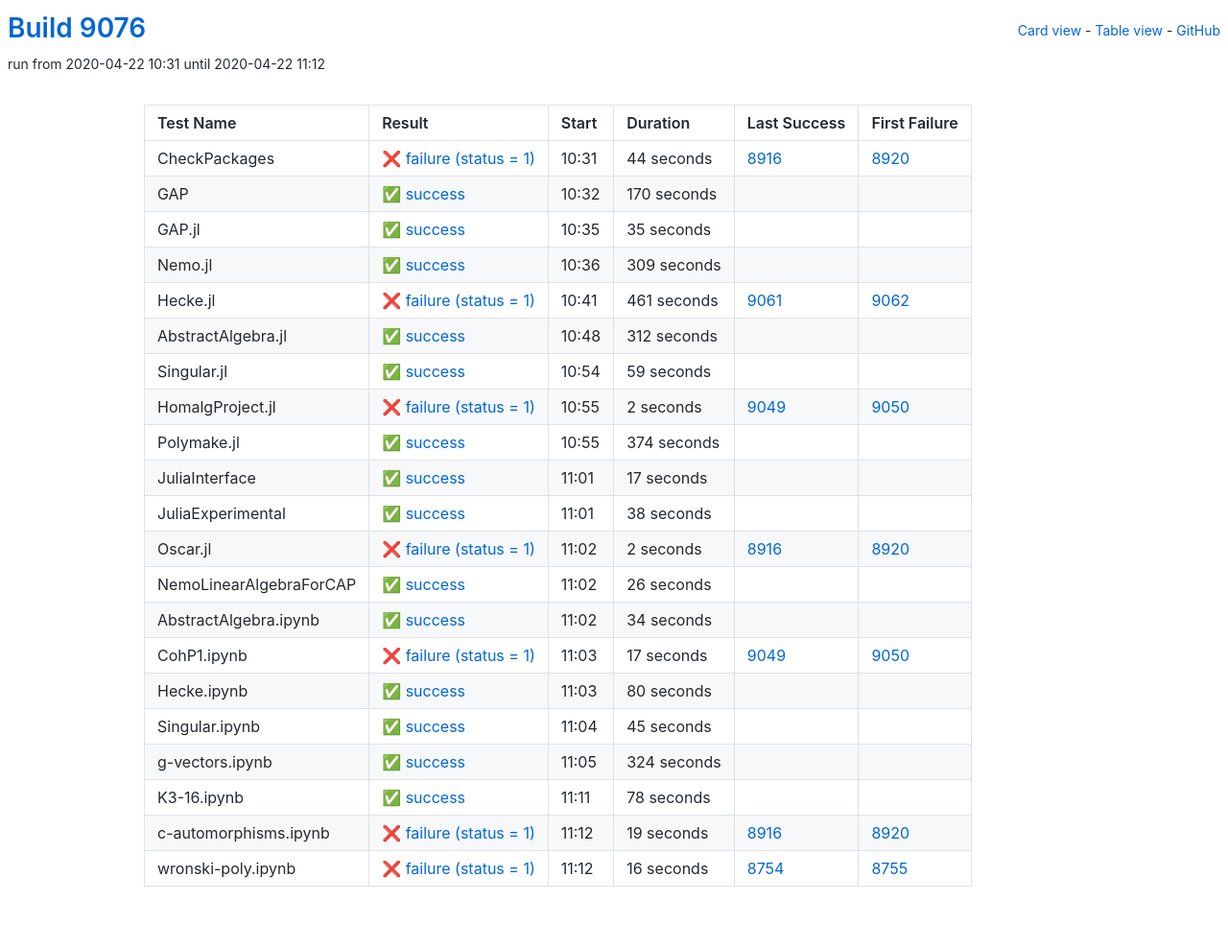
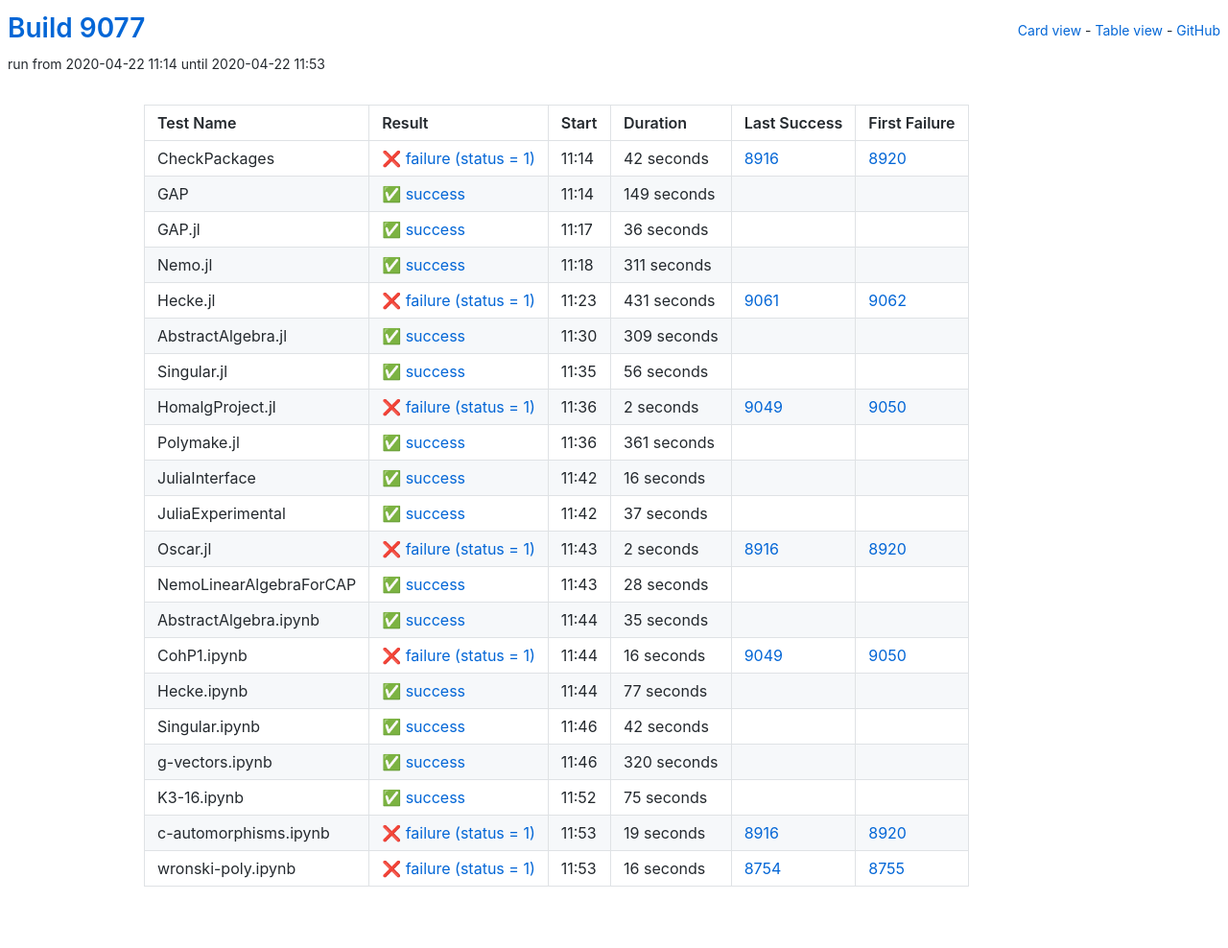
Before and after one commit to oscar-system/oscar-ci-status, a Jekyll site: the page built from table.html, in a window 1280 px wide. Shown: the whole page at 96% size. Built offline with Jekyll 4.4.1, drawn with Linux system fonts in a browser that asks for light colours.

Commit message:
Build 9077

```diff
--- a/_data/ci.yml
+++ b/_data/ci.yml
@@ -1,27 +1,148 @@
-build: 9076
-build_url: https://oscarci.mathematik.uni-kl.de/job/oscar/9076/
+build: 9077
+build_url: https://oscarci.mathematik.uni-kl.de/job/oscar/9077/
 job: oscar
 tests:
-- duration: 44
+- duration: 42
   exitcode: 1
   first_failure: 8920
   first_failure_url: https://oscarci.mathematik.uni-kl.de/job/oscar/8920/
   last_success: 8916
   last_success_url: https://oscarci.mathematik.uni-kl.de/job/oscar/8916/
-  log: https://oscarci.mathematik.uni-kl.de/job/oscar/9076/artifact/logs/build-9076/CheckPackages.log
+  log: https://oscarci.mathematik.uni-kl.de/job/oscar/9077/artifact/logs/build-9077/CheckPackages.log
   name: CheckPackages
-  start: 2020-04-22 10:31
+  start: 2020-04-22 11:14
   status: failure
   success: false
-- duration: 170
+- duration: 149
   exitcode: 0
   first_failure: false
   first_failure_url: null
   last_success: false
   last_success_url: null
-  log: https://oscarci.mathematik.uni-kl.de/job/oscar/9076/artifact/logs/build-9076/GAP.log
+  log: https://oscarci.mathematik.uni-kl.de/job/oscar/9077/artifact/logs/build-9077/GAP.log
   name: GAP
-  start: 2020-04-22 10:32
+  start: 2020-04-22 11:14
+  status: success
+  success: true
+- duration: 36
+  exitcode: 0
+  first_failure: false
+  first_failure_url: null
+  last_success: false
+  last_success_url: null
+  log: https://oscarci.mathematik.uni-kl.de/job/oscar/9077/artifact/logs/build-9077/GAP.jl.log
+  name: GAP.jl
+  start: 2020-04-22 11:17
+  status: success
+  success: true
+- duration: 311
+  exitcode: 0
+  first_failure: false
+  first_failure_url: null
+  last_success: false
+  last_success_url: null
+  log: https://oscarci.mathematik.uni-kl.de/job/oscar/9077/artifact/logs/build-9077/Nemo.jl.log
+  name: Nemo.jl
+  start: 2020-04-22 11:18
+  status: success
+  success: true
+- duration: 431
+  exitcode: 1
+  first_failure: 9062
+  first_failure_url: https://oscarci.mathematik.uni-kl.de/job/oscar/9062/
+  last_success: 9061
+  last_success_url: https://oscarci.mathematik.uni-kl.de/job/oscar/9061/
+  log: https://oscarci.mathematik.uni-kl.de/job/oscar/9077/artifact/logs/build-9077/Hecke.jl.log
+  name: Hecke.jl
+  start: 2020-04-22 11:23
+  status: failure
+  success: false
+- duration: 309
+  exitcode: 0
+  first_failure: false
+  first_failure_url: null
+  last_success: false
+  last_success_url: null
+  log: https://oscarci.mathematik.uni-kl.de/job/oscar/9077/artifact/logs/build-9077/AbstractAlgebra.jl.log
+  name: AbstractAlgebra.jl
+  start: 2020-04-22 11:30
+  status: success
+  success: true
+- duration: 56
+  exitcode: 0
+  first_failure: false
+  first_failure_url: null
+  last_success: false
+  last_success_url: null
+  log: https://oscarci.mathematik.uni-kl.de/job/oscar/9077/artifact/logs/build-9077/Singular.jl.log
+  name: Singular.jl
+  start: 2020-04-22 11:35
+  status: success
+  success: true
+- duration: 2
+  exitcode: 1
+  first_failure: 9050
+  first_failure_url: https://oscarci.mathematik.uni-kl.de/job/oscar/9050/
+  last_success: 9049
+  last_success_url: https://oscarci.mathematik.uni-kl.de/job/oscar/9049/
+  log: https://oscarci.mathematik.uni-kl.de/job/oscar/9077/artifact/logs/build-9077/HomalgProject.jl.log
+  name: HomalgProject.jl
+  start: 2020-04-22 11:36
+  status: failure
+  success: false
+- duration: 361
+  exitcode: 0
+  first_failure: false
+  first_failure_url: null
+  last_success: false
+  last_success_url: null
+  log: https://oscarci.mathematik.uni-kl.de/job/oscar/9077/artifact/logs/build-9077/Polymake.jl.log
+  name: Polymake.jl
+  start: 2020-04-22 11:36
+  status: success
+  success: true
+- duration: 16
+  exitcode: 0
+  first_failure: false
+  first_failure_url: null
+  last_success: false
+  last_success_url: null
+  log: https://oscarci.mathematik.uni-kl.de/job/oscar/9077/artifact/logs/build-9077/JuliaInterface.log
+  name: JuliaInterface
+  start: 2020-04-22 11:42
+  status: success
+  success: true
+- duration: 37
+  exitcode: 0
+  first_failure: false
+  first_failure_url: null
+  last_success: false
+  last_success_url: null
+  log: https://oscarci.mathematik.uni-kl.de/job/oscar/9077/artifact/logs/build-9077/JuliaExperimental.log
+  name: JuliaExperimental
+  start: 2020-04-22 11:42
+  status: success
+  success: true
+- duration: 2
+  exitcode: 1
+  first_failure: 8920
+  first_failure_url: https://oscarci.mathematik.uni-kl.de/job/oscar/8920/
+  last_success: 8916
+  last_success_url: https://oscarci.mathematik.uni-kl.de/job/oscar/8916/
+  log: https://oscarci.mathematik.uni-kl.de/job/oscar/9077/artifact/logs/build-9077/Oscar.jl.log
+  name: Oscar.jl
+  start: 2020-04-22 11:43
+  status: failure
+  success: false
+- duration: 28
+  exitcode: 0
+  first_failure: false
+  first_failure_url: null
+  last_success: false
+  last_success_url: null
+  log: https://oscarci.mathematik.uni-kl.de/job/oscar/9077/artifact/logs/build-9077/NemoLinearAlgebraForCAP.log
+  name: NemoLinearAlgebraForCAP
+  start: 2020-04-22 11:43
   status: success
   success: true
 - duration: 35
@@ -30,185 +151,64 @@
   first_failure_url: null
   last_success: false
   last_success_url: null
-  log: https://oscarci.mathematik.uni-kl.de/job/oscar/9076/artifact/logs/build-9076/GAP.jl.log
-  name: GAP.jl
-  start: 2020-04-22 10:35
+  log: https://oscarci.mathematik.uni-kl.de/job/oscar/9077/artifact/logs/build-9077/AbstractAlgebra.ipynb.log
+  name: AbstractAlgebra.ipynb
+  start: 2020-04-22 11:44
   status: success
   success: true
-- duration: 309
+- duration: 16
+  exitcode: 1
+  first_failure: 9050
+  first_failure_url: https://oscarci.mathematik.uni-kl.de/job/oscar/9050/
+  last_success: 9049
+  last_success_url: https://oscarci.mathematik.uni-kl.de/job/oscar/9049/
+  log: https://oscarci.mathematik.uni-kl.de/job/oscar/9077/artifact/logs/build-9077/CohP1.ipynb.log
+  name: CohP1.ipynb
+  start: 2020-04-22 11:44
+  status: failure
+  success: false
+- duration: 77
   exitcode: 0
   first_failure: false
   first_failure_url: null
   last_success: false
   last_success_url: null
-  log: https://oscarci.mathematik.uni-kl.de/job/oscar/9076/artifact/logs/build-9076/Nemo.jl.log
-  name: Nemo.jl
-  start: 2020-04-22 10:36
+  log: https://oscarci.mathematik.uni-kl.de/job/oscar/9077/artifact/logs/build-9077/Hecke.ipynb.log
+  name: Hecke.ipynb
+  start: 2020-04-22 11:44
   status: success
   success: true
-- duration: 461
-  exitcode: 1
-  first_failure: 9062
-  first_failure_url: https://oscarci.mathematik.uni-kl.de/job/oscar/9062/
-  last_success: 9061
-  last_success_url: https://oscarci.mathematik.uni-kl.de/job/oscar/9061/
-  log: https://oscarci.mathematik.uni-kl.de/job/oscar/9076/artifact/logs/build-9076/Hecke.jl.log
-  name: Hecke.jl
-  start: 2020-04-22 10:41
-  status: failure
-  success: false
-- duration: 312
+- duration: 42
   exitcode: 0
   first_failure: false
   first_failure_url: null
   last_success: false
   last_success_url: null
-  log: https://oscarci.mathematik.uni-kl.de/job/oscar/9076/artifact/logs/build-9076/AbstractAlgebra.jl.log
-  name: AbstractAlgebra.jl
-  start: 2020-04-22 10:48
+  log: https://oscarci.mathematik.uni-kl.de/job/oscar/9077/artifact/logs/build-9077/Singular.ipynb.log
+  name: Singular.ipynb
+  start: 2020-04-22 11:46
   status: success
   success: true
-- duration: 59
+- duration: 320
   exitcode: 0
   first_failure: false
   first_failure_url: null
   last_success: false
   last_success_url: null
-  log: https://oscarci.mathematik.uni-kl.de/job/oscar/9076/artifact/logs/build-9076/Singular.jl.log
-  name: Singular.jl
-  start: 2020-04-22 10:54
+  log: https://oscarci.mathematik.uni-kl.de/job/oscar/9077/artifact/logs/build-9077/g-vectors.ipynb.log
+  name: g-vectors.ipynb
+  start: 2020-04-22 11:46
   status: success
   success: true
-- duration: 2
-  exitcode: 1
-  first_failure: 9050
-  first_failure_url: https://oscarci.mathematik.uni-kl.de/job/oscar/9050/
-  last_success: 9049
-  last_success_url: https://oscarci.mathematik.uni-kl.de/job/oscar/9049/
-  log: https://oscarci.mathematik.uni-kl.de/job/oscar/9076/artifact/logs/build-9076/HomalgProject.jl.log
-  name: HomalgProject.jl
-  start: 2020-04-22 10:55
-  status: failure
-  success: false
-- duration: 374
+- duration: 75
   exitcode: 0
   first_failure: false
   first_failure_url: null
   last_success: false
   last_success_url: null
-  log: https://oscarci.mathematik.uni-kl.de/job/oscar/9076/artifact/logs/build-9076/Polymake.jl.log
-  name: Polymake.jl
-  start: 2020-04-22 10:55
-  status: success
-  success: true
-- duration: 17
-  exitcode: 0
-  first_failure: false
-  first_failure_url: null
-  last_success: false
-  last_success_url: null
-  log: https://oscarci.mathematik.uni-kl.de/job/oscar/9076/artifact/logs/build-9076/JuliaInterface.log
-  name: JuliaInterface
-  start: 2020-04-22 11:01
-  status: success
-  success: true
-- duration: 38
-  exitcode: 0
-  first_failure: false
-  first_failure_url: null
-  last_success: false
-  last_success_url: null
-  log: https://oscarci.mathematik.uni-kl.de/job/oscar/9076/artifact/logs/build-9076/JuliaExperimental.log
-  name: JuliaExperimental
-  start: 2020-04-22 11:01
-  status: success
-  success: true
-- duration: 2
-  exitcode: 1
-  first_failure: 8920
-  first_failure_url: https://oscarci.mathematik.uni-kl.de/job/oscar/8920/
-  last_success: 8916
-  last_success_url: https://oscarci.mathematik.uni-kl.de/job/oscar/8916/
-  log: https://oscarci.mathematik.uni-kl.de/job/oscar/9076/artifact/logs/build-9076/Oscar.jl.log
-  name: Oscar.jl
-  start: 2020-04-22 11:02
-  status: failure
-  success: false
-- duration: 26
-  exitcode: 0
-  first_failure: false
-  first_failure_url: null
-  last_success: false
-  last_success_url: null
-  log: https://oscarci.mathematik.uni-kl.de/job/oscar/9076/artifact/logs/build-9076/NemoLinearAlgebraForCAP.log
-  name: NemoLinearAlgebraForCAP
-  start: 2020-04-22 11:02
-  status: success
-  success: true
-- duration: 34
-  exitcode: 0
-  first_failure: false
-  first_failure_url: null
-  last_success: false
-  last_success_url: null
-  log: https://oscarci.mathematik.uni-kl.de/job/oscar/9076/artifact/logs/build-9076/AbstractAlgebra.ipynb.log
-  name: AbstractAlgebra.ipynb
-  start: 2020-04-22 11:02
-  status: success
-  success: true
-- duration: 17
-  exitcode: 1
-  first_failure: 9050
-  first_failure_url: https://oscarci.mathematik.uni-kl.de/job/oscar/9050/
-  last_success: 9049
-  last_success_url: https://oscarci.mathematik.uni-kl.de/job/oscar/9049/
-  log: https://oscarci.mathematik.uni-kl.de/job/oscar/9076/artifact/logs/build-9076/CohP1.ipynb.log
-  name: CohP1.ipynb
-  start: 2020-04-22 11:03
-  status: failure
-  success: false
-- duration: 80
-  exitcode: 0
-  first_failure: false
-  first_failure_url: null
-  last_success: false
-  last_success_url: null
-  log: https://oscarci.mathematik.uni-kl.de/job/oscar/9076/artifact/logs/build-9076/Hecke.ipynb.log
-  name: Hecke.ipynb
-  start: 2020-04-22 11:03
-  status: success
-  success: true
-- duration: 45
-  exitcode: 0
-  first_failure: false
-  first_failure_url: null
-  last_success: false
-  last_success_url: null
-  log: https://oscarci.mathematik.uni-kl.de/job/oscar/9076/artifact/logs/build-9076/Singular.ipynb.log
-  name: Singular.ipynb
-  start: 2020-04-22 11:04
-  status: success
-  success: true
-- duration: 324
-  exitcode: 0
-  first_failure: false
-  first_failure_url: null
-  last_success: false
-  last_success_url: null
-  log: https://oscarci.mathematik.uni-kl.de/job/oscar/9076/artifact/logs/build-9076/g-vectors.ipynb.log
-  name: g-vectors.ipynb
-  start: 2020-04-22 11:05
-  status: success
-  success: true
-- duration: 78
-  exitcode: 0
-  first_failure: false
-  first_failure_url: null
-  last_success: false
-  last_success_url: null
-  log: https://oscarci.mathematik.uni-kl.de/job/oscar/9076/artifact/logs/build-9076/K3-16.ipynb.log
+  log: https://oscarci.mathematik.uni-kl.de/job/oscar/9077/artifact/logs/build-9077/K3-16.ipynb.log
   name: K3-16.ipynb
-  start: 2020-04-22 11:11
+  start: 2020-04-22 11:52
   status: success
   success: true
 - duration: 19
@@ -217,9 +217,9 @@
   first_failure_url: https://oscarci.mathematik.uni-kl.de/job/oscar/8920/
   last_success: 8916
   last_success_url: https://oscarci.mathematik.uni-kl.de/job/oscar/8916/
-  log: https://oscarci.mathematik.uni-kl.de/job/oscar/9076/artifact/logs/build-9076/c-automorphisms.ipynb.log
+  log: https://oscarci.mathematik.uni-kl.de/job/oscar/9077/artifact/logs/build-9077/c-automorphisms.ipynb.log
   name: c-automorphisms.ipynb
-  start: 2020-04-22 11:12
+  start: 2020-04-22 11:53
   status: failure
   success: false
 - duration: 16
@@ -228,8 +228,8 @@
   first_failure_url: https://oscarci.mathematik.uni-kl.de/job/oscar/8755/
   last_success: 8754
   last_success_url: https://oscarci.mathematik.uni-kl.de/job/oscar/8754/
-  log: https://oscarci.mathematik.uni-kl.de/job/oscar/9076/artifact/logs/build-9076/wronski-poly.ipynb.log
+  log: https://oscarci.mathematik.uni-kl.de/job/oscar/9077/artifact/logs/build-9077/wronski-poly.ipynb.log
   name: wronski-poly.ipynb
-  start: 2020-04-22 11:12
+  start: 2020-04-22 11:53
   status: failure
   success: false
```
Also changed, not shown: README.md.
